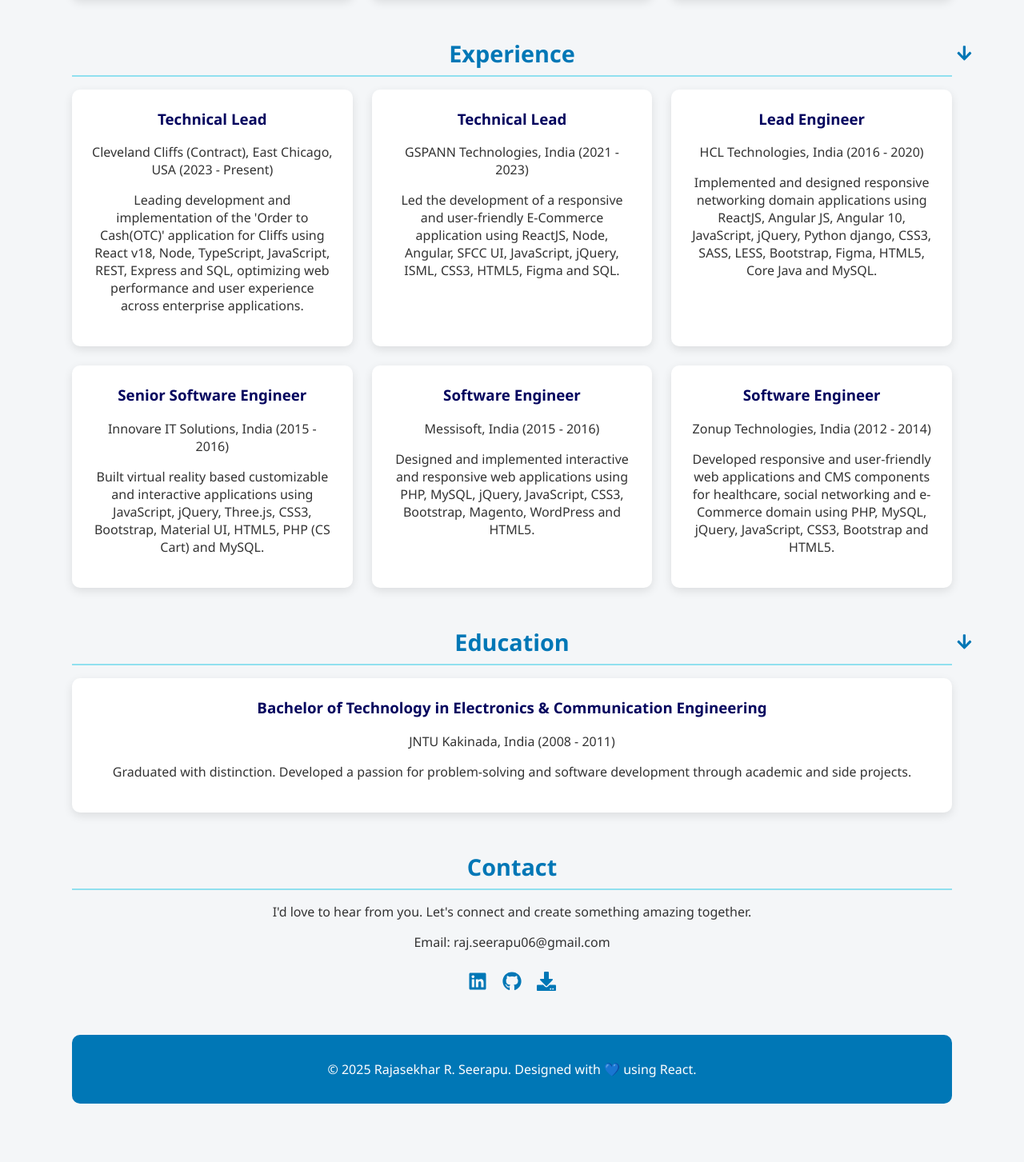
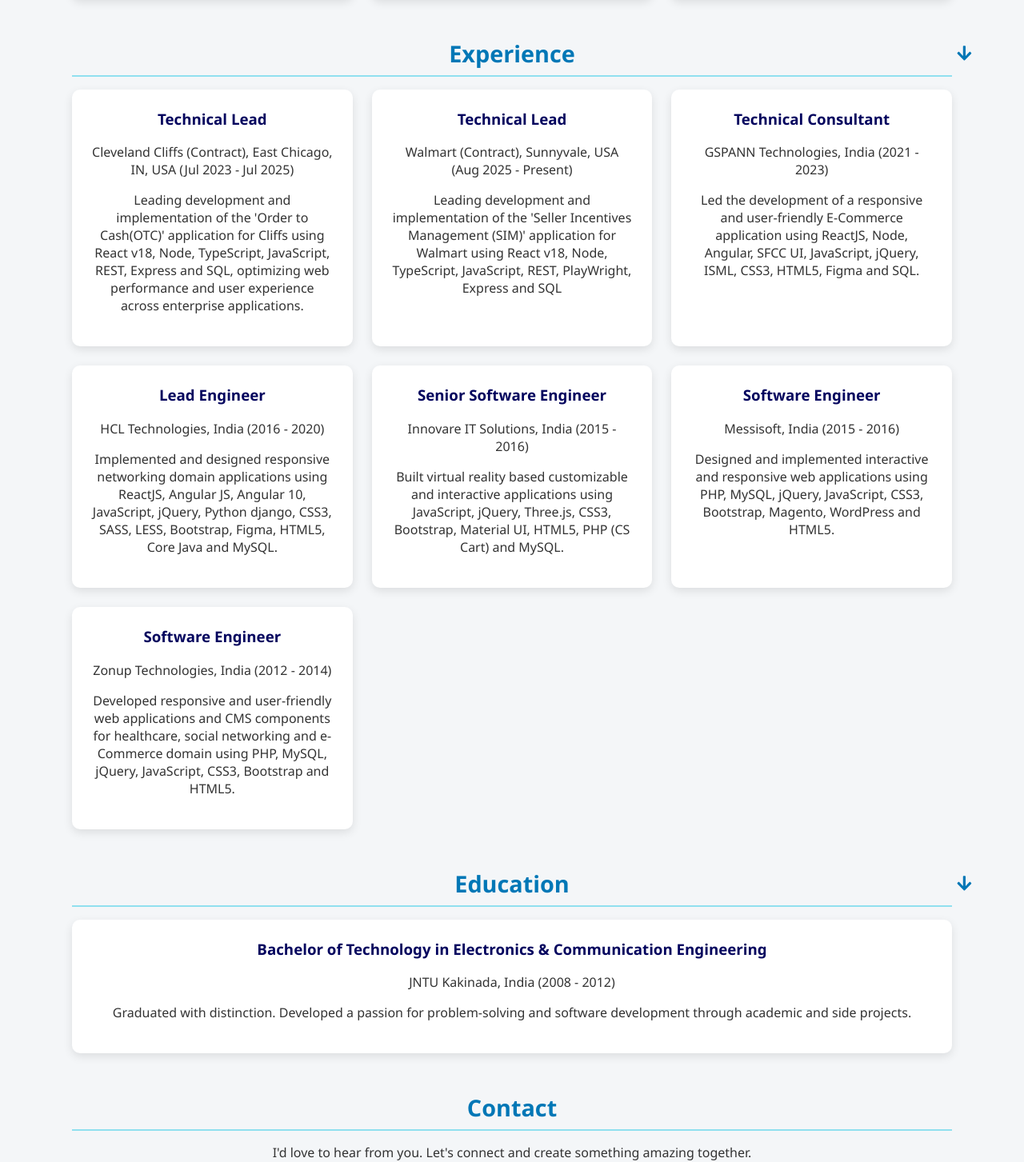
Before and after one commit to rajsekhars/react-portfolio, a React (Vite) app: page / in a window 1280 px wide. Shown: the part 1417-2870 px from the top of the page at 80% size. Built offline with nearby package versions, Linux system fonts and the light colour scheme.

Commit message:
Changes with new employemnt details

```diff
--- a/src/App.jsx
+++ b/src/App.jsx
@@ -103,13 +103,18 @@
       <section id="experience">
         <h2>Experience</h2>
         <div className="projects-grid">
-          <div className="project-card">
+        <div className="project-card">
             <h3>Technical Lead</h3>
-            <p>Cleveland Cliffs (Contract), East Chicago, USA (2023 - Present)</p>
+            <p>Cleveland Cliffs (Contract), East Chicago, IN, USA (Jul 2023 - Jul 2025)</p>
             <p>Leading development and implementation of the 'Order to Cash(OTC)' application for Cliffs using React v18, Node, TypeScript, JavaScript, REST, Express and SQL, optimizing web performance and user experience across enterprise applications.</p>
           </div>
           <div className="project-card">
-          <h3>Technical Lead</h3>
+            <h3>Technical Lead</h3>
+            <p>Walmart (Contract), Sunnyvale, USA (Aug 2025 - Present)</p>
+            <p>Leading development and implementation of the 'Seller Incentives Management (SIM)' application for Walmart using React v18, Node, TypeScript, JavaScript, REST, PlayWright, Express and SQL</p>
+          </div>
+          <div className="project-card">
+          <h3>Technical Consultant</h3>
             <p>GSPANN Technologies, India (2021 - 2023)</p>
             <p>Led the development of a responsive and user-friendly E-Commerce application using ReactJS, Node, Angular, SFCC UI, JavaScript, jQuery, ISML, CSS3, HTML5, Figma and SQL.</p>
           </div>
@@ -143,7 +148,7 @@
         <div className="projects-grid">
           <div className="project-card">
             <h3>Bachelor of Technology in Electronics & Communication Engineering</h3>
-            <p>JNTU Kakinada, India (2008 - 2011)</p>
+            <p>JNTU Kakinada, India (2008 - 2012)</p>
             <p>Graduated with distinction. Developed a passion for problem-solving and software development through academic and side projects.</p>
           </div>
         </div>
@@ -152,7 +157,7 @@
       <section id="contact">
         <h2>Contact</h2>
         <p>I'd love to hear from you. Let's connect and create something amazing together.</p>
-        <p>Email: raj.seerapu06@gmail.com</p>
+        <p>Email: raj.seerapu06@gmail.com / rajasekharseerapu@gmail.com</p>
         <div className="social-icons">
           <a href="https://linkedin.com/in/rajsekhars" target="_blank" rel="noreferrer"><FaLinkedin /></a>
           <a href="https://github.com/rajsekhars" target="_blank" rel="noreferrer"><FaGithub /></a>
```
Also changed, not shown: 1 other file (tests, documents, lock files or other folders).
